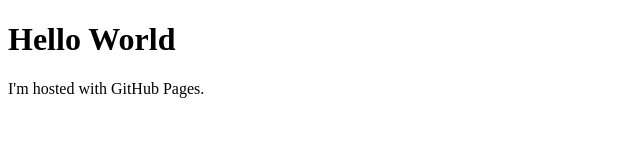
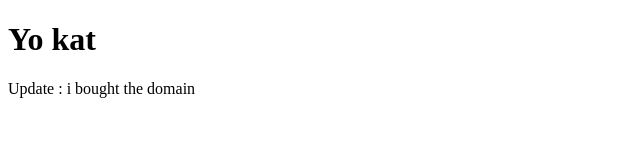
Before and after one commit to Justin374/justin374.github.io, a plain HTML site: page index.html in a window 1280 px wide. Shown: the whole page, without its empty margins (0-640 px from the left). Drawn offline with Linux system fonts and the light colour scheme.

Commit message:
kat commit

```diff
--- a/index.html
+++ b/index.html
@@ -1,7 +1,7 @@
 <!DOCTYPE html>
 <html>
 <body>
-<h1>Hello World</h1>
-<p>I'm hosted with GitHub Pages. </p>
+<h1>Yo kat</h1>
+<p>Update : i bought the domain </p>
 </body>
 </html>
```
